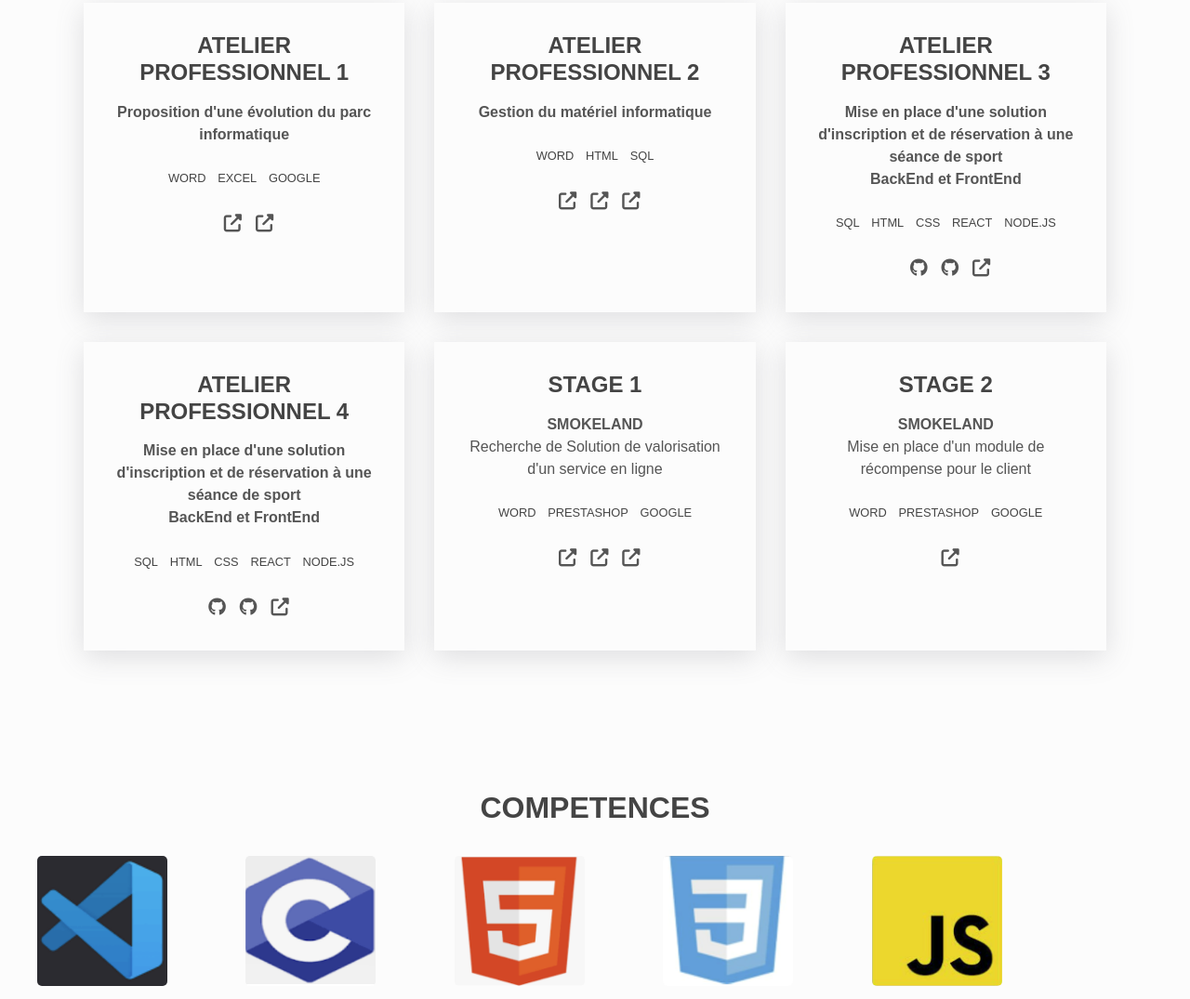
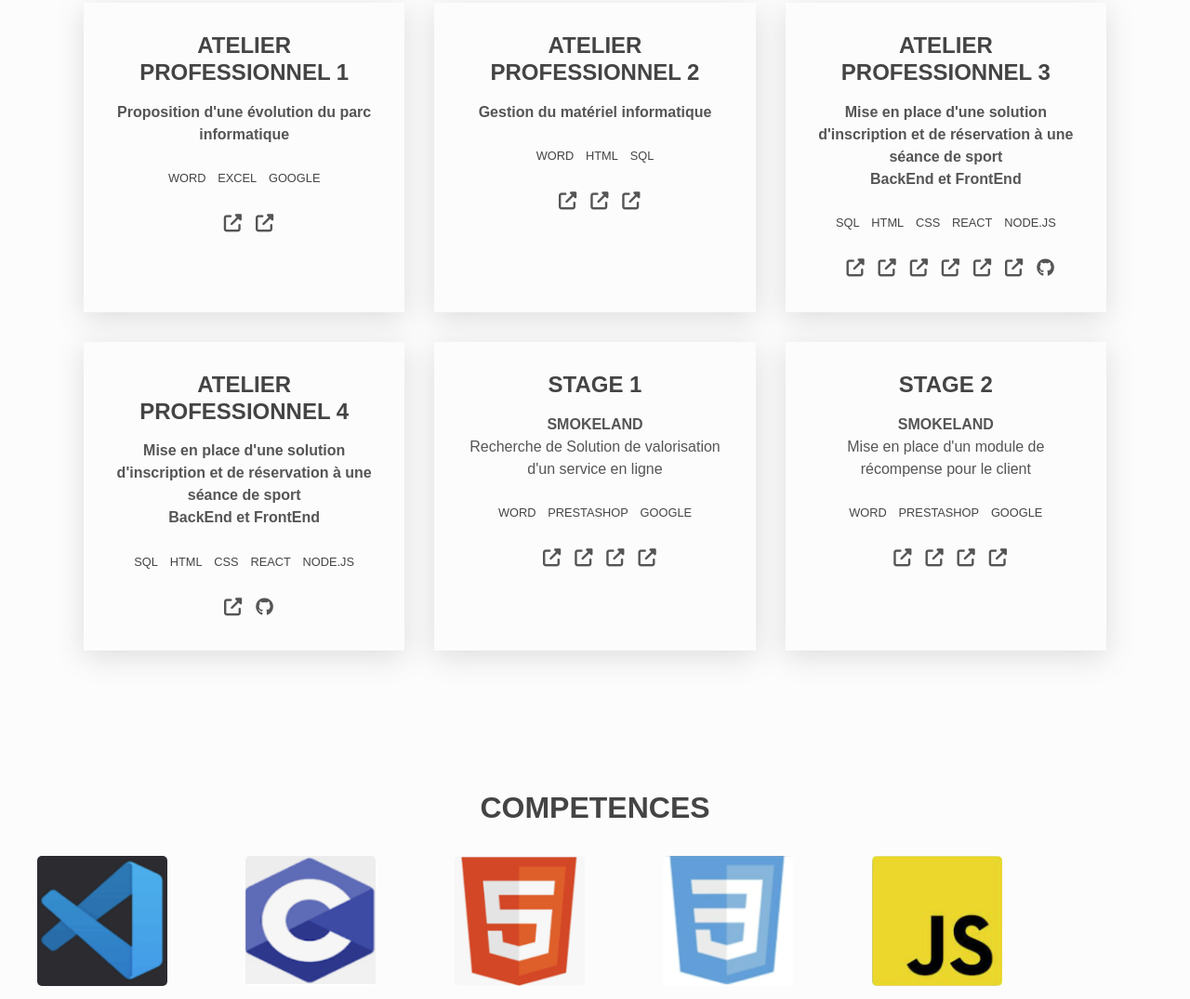
Before and after one commit to tommysyT/Portfolio, a plain HTML site: page index.html in a window 1280 px wide. Shown: the part 2770-3845 px from the top of the page at 93% size. Drawn offline with Linux system fonts and the light colour scheme.

Commit message:
ajout doc img pour stage et ap

```diff
--- a/index.html
+++ b/index.html
@@ -218,25 +218,53 @@
             </ul>
 
             <a
-              href="https://github.com/JosephLapert/API_Back/tree/codes_tommy"
+              href="img\useCase.PNG"
+              aria-label="live preview"
+              class="link link--icon"
+            >
+              <i aria-hidden="true" class="fas fa-external-link-alt"></i>
+            </a>
+            <a
+              href="img\SiteMap.PNG"
+              aria-label="live preview"
+              class="link link--icon"
+            >
+              <i aria-hidden="true" class="fas fa-external-link-alt"></i>
+            </a>
+            <a
+              href="img\DicoDonnées.PNG"
+              aria-label="live preview"
+              class="mlink link--icon"
+            >
+              <i aria-hidden="true" class="fas fa-external-link-alt"></i>
+            </a>
+            <a
+              href="img\mcd.PNG"
+              aria-label="live preview"
+              class="mlink link--icon"
+            >
+              <i aria-hidden="true" class="fas fa-external-link-alt"></i>
+            </a>
+            <a
+              href="img\mld.PNG"
+              aria-label="live preview"
+              class="mlink link--icon"
+            >
+              <i aria-hidden="true" class="fas fa-external-link-alt"></i>
+            </a>
+            <a
+              href="img\gantt.PNG"
+              aria-label="live preview"
+              class="link link--icon"
+            >
+              <i aria-hidden="true" class="fas fa-external-link-alt"></i>
+            </a>
+            <a
+              href="https://github.com/JosephLapert/API_Back"
               aria-label="source code"
               class="link link--icon"
             >
               <i aria-hidden="true" class="fab fa-github"></i>
-            </a>
-            <a
-              href="https://github.com/JosephLapert/API_Back/tree/codes_tommy"
-              aria-label="source code"
-              class="link link--icon"
-            >
-              <i aria-hidden="true" class="fab fa-github"></i>
-            </a>
-            <a
-              href="mcd.PNG"
-              aria-label="live preview"
-              class="link link--icon"
-            >
-              <i aria-hidden="true" class="fas fa-external-link-alt"></i>
             </a>
           </div>
 
@@ -256,26 +284,26 @@
               <li class="project__stack-item">NODE.JS</li>
             </ul>
 
-            <a
+            <!-- <a
               href="https://github.com/JosephLapert/API_Back/tree/codes_tommy"
               aria-label="source code"
               class="link link--icon"
             >
               <i aria-hidden="true" class="fab fa-github"></i>
-            </a>
-            <a
-              href="https://github.com/JosephLapert/API_Back/tree/codes_tommy"
-              aria-label="source code"
-              class="link link--icon"
-            >
-              <i aria-hidden="true" class="fab fa-github"></i>
-            </a>
+            </a> -->
             <a
               href="mcd.PNG"
               aria-label="live preview"
               class="link link--icon"
             >
               <i aria-hidden="true" class="fas fa-external-link-alt"></i>
+            </a>
+            <a
+              href="https://bit.ly/m2l_mobile"
+              aria-label="source code"
+              class="link link--icon"
+            >
+              <i aria-hidden="true" class="fab fa-github"></i>
             </a>
           </div>
 
@@ -307,6 +335,13 @@
               <i aria-hidden="true" class="fas fa-external-link-alt"></i>
             </a>
 
+            <a
+              href="img\enviEconomiser.PNG"
+              aria-label="source code"
+              class="link link--icon"
+            >
+              <i aria-hidden="true" class="fas fa-external-link-alt"></i>
+            </a>
             <a
               href="img\novembreSansTabac.PNG"
               aria-label="source code"
@@ -345,6 +380,27 @@
             </a> -->
             <a
               href="https://smokeland.fr/"
+              aria-label="live preview"
+              class="link link--icon"
+            >
+              <i aria-hidden="true" class="fas fa-external-link-alt"></i>
+            </a>
+            <a
+              href="img\jenProfite.PNG"
+              aria-label="live preview"
+              class="link link--icon"
+            >
+              <i aria-hidden="true" class="fas fa-external-link-alt"></i>
+            </a>
+            <a
+              href="img\ProgrammFidel.PNG"
+              aria-label="live preview"
+              class="link link--icon"
+            >
+              <i aria-hidden="true" class="fas fa-external-link-alt"></i>
+            </a>
+            <a
+              href="img\Parametre_AllInOneReward.docx"
               aria-label="live preview"
               class="link link--icon"
             >
```
Also changed, not shown: img/DicoDonnées.PNG (added), img/ProgrammFidel.PNG (added), img/SiteMap.PNG (added), img/enviEconomiser.PNG (added), img/gantt.PNG (added), img/jenProfite.PNG (added), img/mcd.PNG, img/mld.PNG (added), img/useCase.PNG (added), mcd.PNG (deleted), 1 other file.
